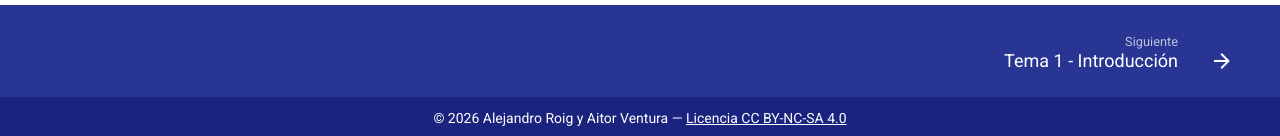
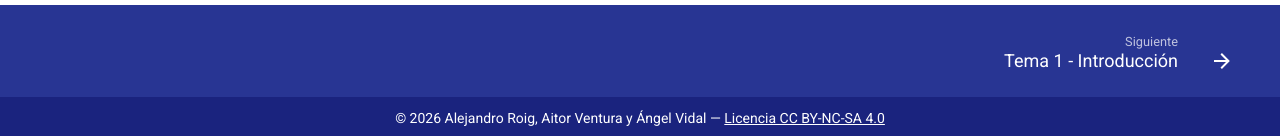
Before and after one commit to aitorventura/introduccion-nube, an MkDocs documentation site: the page built from docs/index.md, in a window 1280 px wide and 900 px high, scrolled down 1358 px. Shown: the part 761-897 px from the top of the window. Built offline with MkDocs 1.6.1 and Material for MkDocs 9.7.7, drawn with Linux system fonts in a browser that asks for light colours.

Commit message:
Añade a Ángel Vidal en los autores del pie de página

```diff
--- a/mkdocs.yml
+++ b/mkdocs.yml
@@ -13,7 +13,7 @@ exclude_docs: |
   tema7/*
 
 site_name: Introducción a la Nube Pública
-site_author: Alejandro Roig y Aitor Ventura
+site_author: Alejandro Roig, Aitor Ventura y Ángel Vidal
 
 theme:
   name: material
--- a/overrides/partials/copyright.html
+++ b/overrides/partials/copyright.html
@@ -1,6 +1,6 @@
 
 <p style="margin: 0 auto; text-align: center; font-size: 0.7rem;">
-  © 2026 Alejandro Roig y Aitor Ventura —
+  © 2026 Alejandro Roig, Aitor Ventura y Ángel Vidal —
   <a href="https://creativecommons.org/licenses/by-nc-sa/4.0/" target="_blank" rel="noopener">
     Licencia CC BY-NC-SA 4.0
   </a>
```
